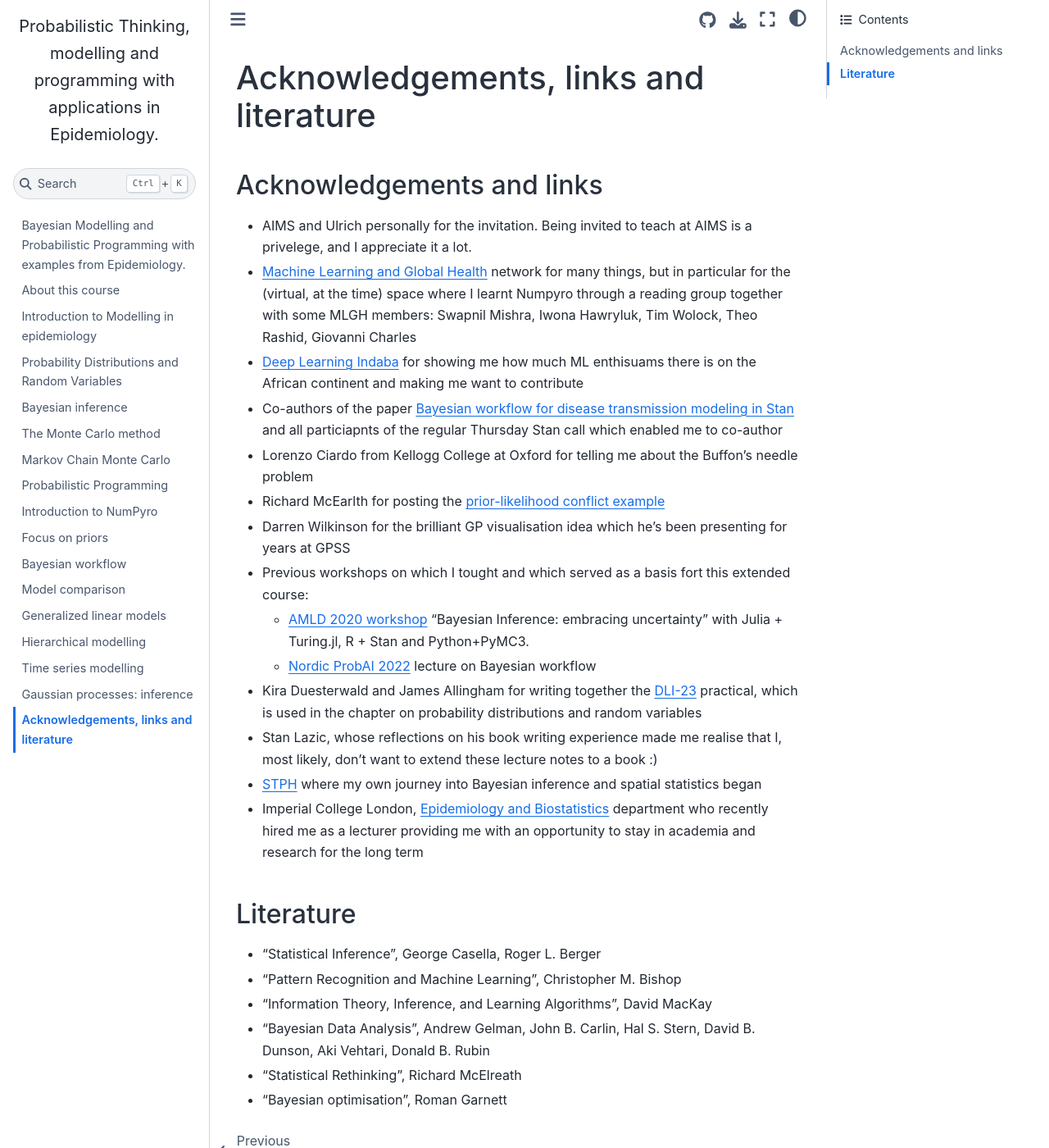
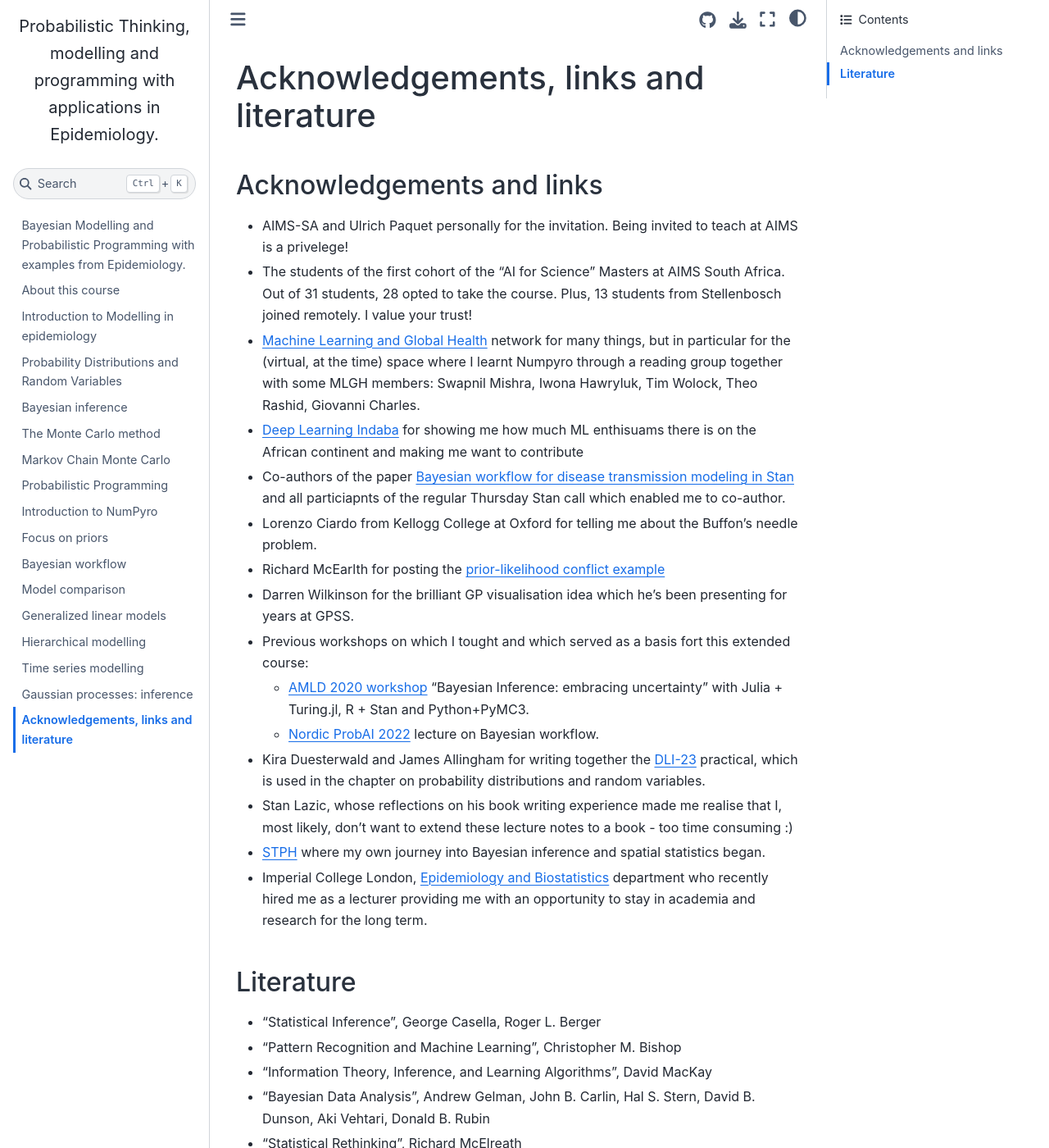
Before and after one commit to elizavetasemenova/prob-epi, a Jupyter Book: the page built from 999_acknowledgements.md, in a window 1280 px wide and 1400 px high. Shown: the whole window at 82% size. Built offline with Jupyter Book 1.0.4 settings and Sphinx 7.4.7 and the Sphinx Book theme 1.1.4, drawn with Linux system fonts in a browser that asks for light colours; pages that are not in the unit, such as notebooks, are missing from menus; some of the changed text lies outside the part shown.

Commit message:
edit acknowledgements

```diff
--- a/999_acknowledgements.md
+++ b/999_acknowledgements.md
@@ -1,20 +1,21 @@
 # Acknowledgements, links and literature
 
 ## Acknowledgements and links
-- AIMS and Ulrich personally for the invitation. Being invited to teach at AIMS is a privelege, and I appreciate it a lot.
-- [Machine Learning and Global Health](mlgh.net/people) network for many things, but in  particular for the (virtual, at the time) space where I learnt Numpyro through a reading group together with some MLGH members: Swapnil Mishra, Iwona Hawryluk, Tim Wolock, Theo Rashid, Giovanni Charles
+- AIMS-SA and Ulrich Paquet personally for the invitation. Being invited to teach at AIMS is a privelege!
+- The students of the first cohort of the "AI for Science" Masters at AIMS South Africa. Out of 31 students, 28 opted to take the course. Plus, 13 students from Stellenbosch joined remotely. I value your trust!
+- [Machine Learning and Global Health](mlgh.net/people) network for many things, but in  particular for the (virtual, at the time) space where I learnt Numpyro through a reading group together with some MLGH members: Swapnil Mishra, Iwona Hawryluk, Tim Wolock, Theo Rashid, Giovanni Charles.
 - [Deep Learning Indaba](https://deeplearningindaba.com/) for showing me how much ML enthisuams there is on the African continent and making me want to contribute
-- Co-authors of the paper [Bayesian workflow for disease transmission modeling in Stan](https://onlinelibrary.wiley.com/doi/abs/10.1002/sim.9164) and all particiapnts of the regular Thursday Stan call which enabled me to co-author
-- Lorenzo Ciardo from Kellogg College at Oxford for telling me about the Buffon's needle problem
+- Co-authors of the paper [Bayesian workflow for disease transmission modeling in Stan](https://onlinelibrary.wiley.com/doi/abs/10.1002/sim.9164) and all particiapnts of the regular Thursday Stan call which enabled me to co-author.
+- Lorenzo Ciardo from Kellogg College at Oxford for telling me about the Buffon's needle problem.
 - Richard McEarlth for posting the [prior-likelihood conflict example](https://twitter.com/rlmcelreath/status/1701165075493470644)
-- Darren Wilkinson for the brilliant GP visualisation idea which he's been presenting for years at GPSS
+- Darren Wilkinson for the brilliant GP visualisation idea which he's been presenting for years at GPSS.
 - Previous workshops on which I tought and which served as a basis fort this extended course:
     - [AMLD 2020 workshop](https://github.com/elizavetasemenova/EmbracingUncertainty) "Bayesian Inference: embracing uncertainty" with Julia + Turing.jl, R + Stan and Python+PyMC3.
-    - [Nordic ProbAI 2022](https://probabilistic.ai/) lecture on Bayesian workflow
-- Kira Duesterwald and James Allingham for writing together the [DLI-23](https://github.com/deep-learning-indaba/indaba-pracs-2023) practical, which is used in the chapter on probability distributions and random variables
-- Stan Lazic, whose reflections on his book writing experience made me realise that I, most likely, don't want to extend these lecture notes to a book :)
-- [STPH](https://www.swisstph.ch/en/) where my own journey into Bayesian inference and spatial statistics began
-- Imperial College London, [Epidemiology and Biostatistics](https://www.imperial.ac.uk/school-public-health/epidemiology-and-biostatistics/) department who recently hired me as a lecturer providing me with an opportunity to stay in academia and research for the long term
+    - [Nordic ProbAI 2022](https://probabilistic.ai/) lecture on Bayesian workflow.
+- Kira Duesterwald and James Allingham for writing together the [DLI-23](https://github.com/deep-learning-indaba/indaba-pracs-2023) practical, which is used in the chapter on probability distributions and random variables.
+- Stan Lazic, whose reflections on his book writing experience made me realise that I, most likely, don't want to extend these lecture notes to a book - too time consuming :)
+- [STPH](https://www.swisstph.ch/en/) where my own journey into Bayesian inference and spatial statistics began.
+- Imperial College London, [Epidemiology and Biostatistics](https://www.imperial.ac.uk/school-public-health/epidemiology-and-biostatistics/) department who recently hired me as a lecturer providing me with an opportunity to stay in academia and research for the long term.
 
 
 ## Literature
@@ -24,3 +25,4 @@
 - "Bayesian Data Analysis", Andrew Gelman, John B. Carlin, Hal S. Stern, David B. Dunson, Aki Vehtari, Donald B. Rubin
 - "Statistical Rethinking", Richard McElreath
 - "Bayesian optimisation", Roman Garnett
+- "A Conceptual Introduction to Hamiltonian Monte Carlo", Michael Betancourt
```
